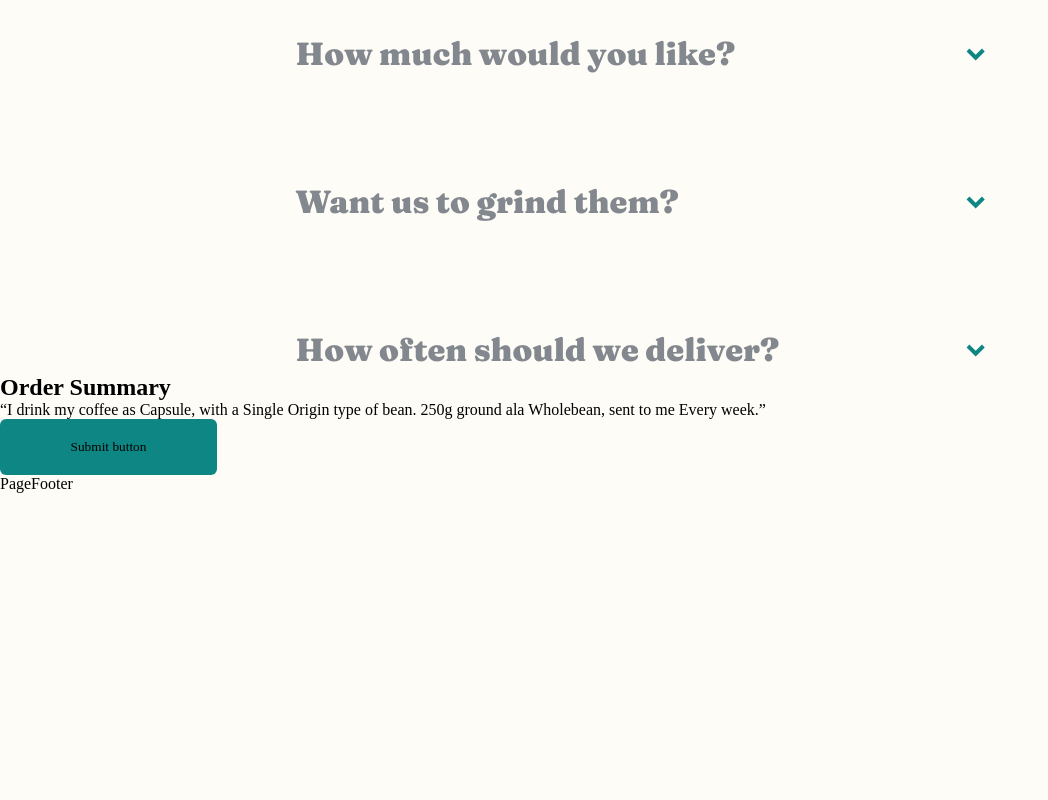
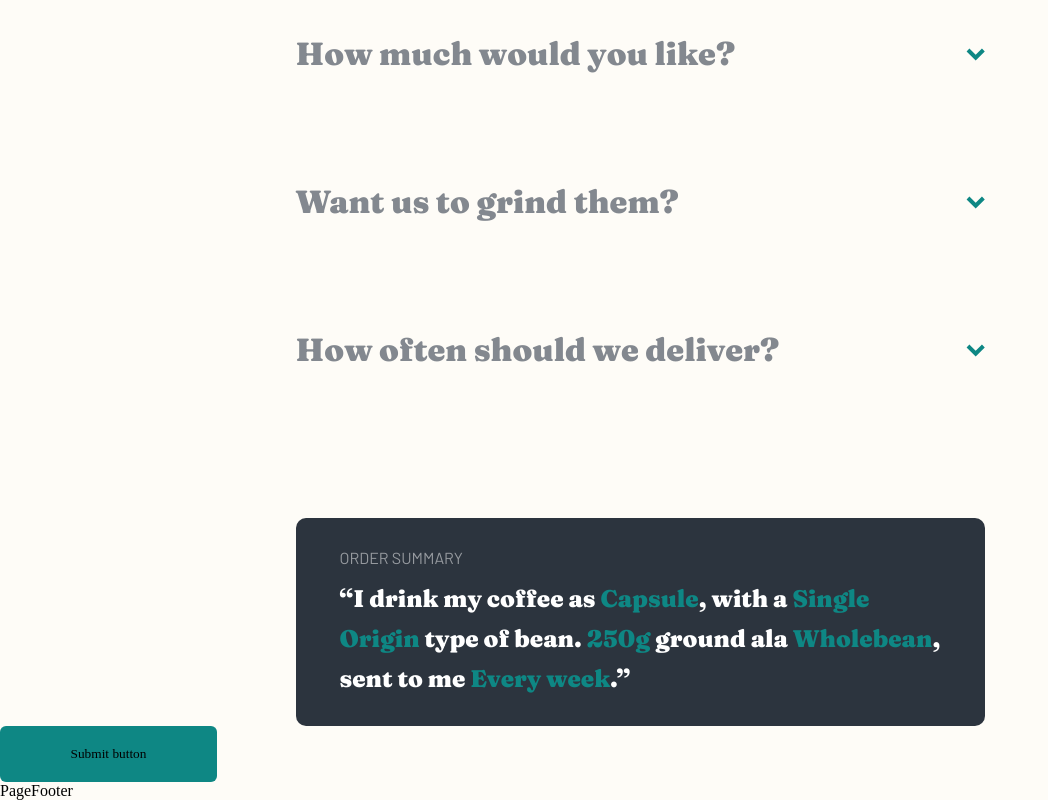
Before and after one commit to Marjolein-Kasman-de-Jong/coffeeroasters, a React (Vite) app: page /subscribe in a window 1280 px wide. Shown: the part 1686-2486 px from the top of the page, without its empty margins (0-1048 px from the left). Before the commit the page ends 2179 px from the top, so only its background shows below. Built offline with nearby package versions, Linux system fonts and the light colour scheme.

Commit message:
Style order form summary

```diff
--- a/src/components/order-form-summary/OrderFormSummary.jsx
+++ b/src/components/order-form-summary/OrderFormSummary.jsx
@@ -22,11 +22,19 @@ export default function OrderFormSummary() {
     return (
         <section className="order-form-summary">
             <article>
-                <h2>Order Summary</h2>
-                <p>
-                    {
-                        `“I drink my coffee as ${sort}, with a ${type} type of bean. ${amount} ground ala ${grind}, sent to me ${interval}.”`
-                    }
+                <h2 className="heading-order-summary">Order Summary</h2>
+                <p className="order-form-summary-paragraph">
+                    {`“I drink my coffee as `}
+                    <span>{sort}</span>
+                    {`, with a `}
+                    <span>{type}</span>
+                    {` type of bean. `}
+                    <span>{amount}</span>
+                    {` ground ala `}
+                    <span>{grind}</span>
+                    {`, sent to me `}
+                    <span>{interval}</span>
+                    {`.”`}
                 </p>
             </article>
         </section>
--- a/src/components/order-form-summary/order-form-summary.css
+++ b/src/components/order-form-summary/order-form-summary.css
@@ -0,0 +1,31 @@
+.order-form-summary {
+    width: 87.47%;
+    max-width: 328px;
+    margin: 120px auto 0 auto;
+    padding: 32px 24px;
+    background-color: var(--very-dark-grey-blue);
+    border-radius: 10px;
+}
+
+@media screen and (min-width: 768px) {
+    .order-form-summary {
+        width: 100%;
+        max-width: 689px;
+        margin: 144px auto 0 auto;
+        padding: 27px 44px;
+    }
+}
+
+@media screen and (min-width: 1440px) {
+    .order-form-summary {
+        max-width: 730px;
+        margin: 88px 0 auto 0;
+        padding: 27px 64px;
+    }
+}
+
+.order-form-summary article {
+    display: flex;
+    flex-direction: column;
+    gap: 8px;
+}
--- a/src/index.css
+++ b/src/index.css
@@ -33,6 +33,7 @@ address {
   --light-cream: #FEFCF7;
   --grey: #83888F;
   --light-grey: #F4F1EB;
+  --white: #FFF;
 }
 
 /* Body */
@@ -348,6 +349,18 @@ html {
   color: var(--light-cream);
 }
 
+/* ----Order form summary */
+
+.order-form-summary .heading-order-summary {
+  color: var(--white);
+  font-family: "Barlow";
+  font-size: 1rem;
+  font-weight: 400;
+  line-height: 1.625rem;
+  text-transform: uppercase;
+  opacity: 0.5037;
+}
+
 /* --Regular paragraphs */
 
 .regular-paragraph {
@@ -412,7 +425,7 @@ html {
 
 /* ----Card */
 
-.card .regular-paragraph  {
+.card .regular-paragraph {
   opacity: 1;
 }
 
@@ -549,6 +562,21 @@ html {
   opacity: .6;
 }
 
+/* ----Order form summary */
+
+.order-form-summary-paragraph {
+  color: var(--white);
+  font-family: "Fraunces";
+  font-size: 1.5rem;
+  font-style: normal;
+  font-weight: 900;
+  line-height: 2.5rem;
+}
+
+.order-form-summary-paragraph span {
+  color: var(--dark-cyan);
+}
+
 /* --Buttons */
 
 .button-1 {
```
